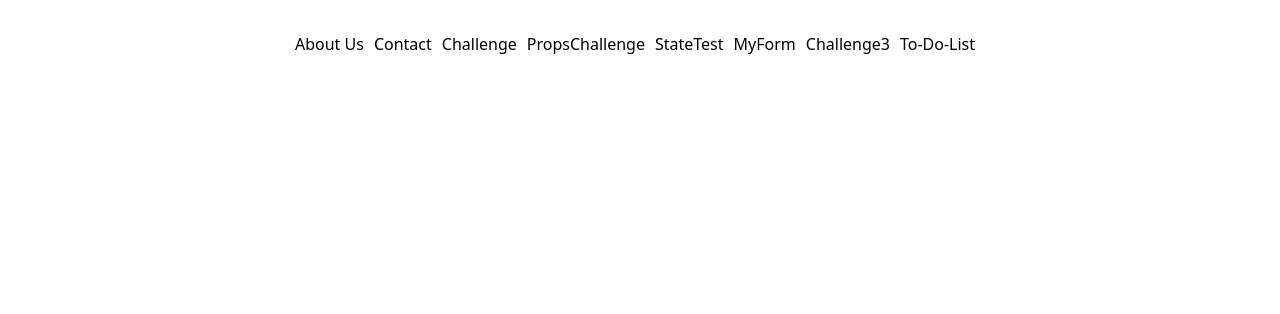
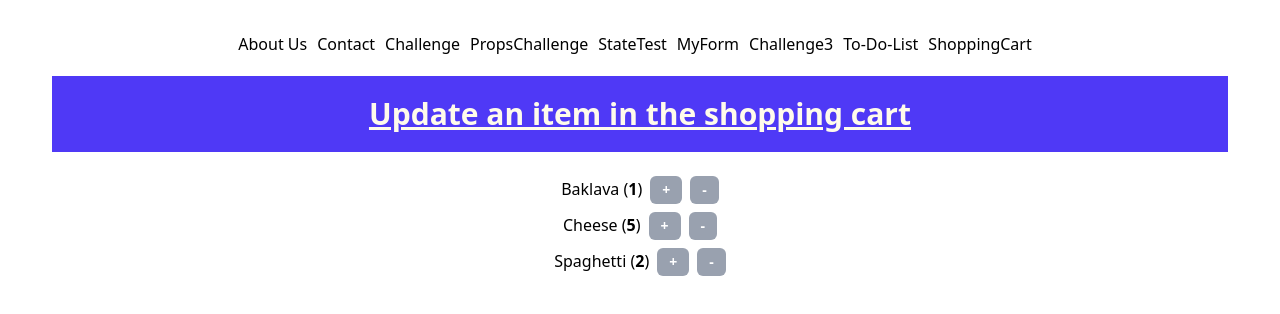
Before and after one commit to hero-Can/React-Js-Challenges, a React (Vite) app: page /shoppingCart in a window 1280 px wide. Shown: the top 314 px of the page. Built offline with nearby package versions, Linux system fonts and the light colour scheme.

Commit message:
solve shopping cart challenge

```diff
--- a/src/App.jsx
+++ b/src/App.jsx
@@ -12,7 +12,7 @@ import StateTest from "./StateTest";
 import MyForm from "./MyForm";
 import Challenge3 from "./Challenge3";
 import ToDoList from './ToDoList';
-
+import ShoppingCart from './ShoppingCart';
 
 function App() {
 
@@ -44,6 +44,9 @@ function App() {
       <li style={{ marginRight: '10px' }}>
         <Link to="/todolist">To-Do-List</Link>
       </li>
+      <li style={{ marginRight: '10px' }}>
+        <Link to="/shoppingCart">ShoppingCart</Link>
+      </li>
     </ul>
 
 
@@ -56,6 +59,7 @@ function App() {
         <Route path="/myForm" element={<MyForm />} />
         <Route path="/challenge3" element={<Challenge3 />} />
         <Route path="/todolist" element={<ToDoList />} />
+        <Route path="/shoppingCart" element={<ShoppingCart />} />
       </Routes>
 
     </>
--- /dev/null
+++ b/src/ShoppingCart.jsx
@@ -0,0 +1,69 @@
+import { useState } from 'react';
+
+const initialProducts = [{
+  id: 0,
+  name: 'Baklava',
+  count: 1,
+}, {
+  id: 1,
+  name: 'Cheese',
+  count: 5,
+}, {
+  id: 2,
+  name: 'Spaghetti',
+  count: 2,
+}];
+
+export default function ShoppingCart() {
+  const [
+    products,
+    setProducts
+  ] = useState(initialProducts)
+
+  function handleIncreaseClick(productId) {
+    let copyProducts = [...products];
+    copyProducts[productId].count = products[productId].count + 1 ;
+    setProducts(copyProducts);
+  }
+
+  function handleDecreaseClick(productId) {
+    setProducts(products.map(product => {
+      if (product.id === productId && product.count > 0) {
+        return {
+          ...product,
+          count: product.count - 1
+        };
+      } else {
+        return product;
+      }
+    }))
+  }
+
+  return (
+    <>
+    <h1 className="text-3xl font-bold underline bg-indigo-600 p-5 m-5 text-amber-50">
+    Update an item in the shopping cart
+      </h1>
+    <ul>
+      {products.map(product => (
+        <li key={product.id}>
+          {product.name}
+          {' '}
+          (<b>{product.count}</b>)
+          <button className='ml-2 bg-gray-400 hover:bg-gray-600 text-white px-3 py-1 rounded-md text-sm font-semibold transition duration-200 my-1' onClick={() => {
+            handleIncreaseClick(product.id);
+          }}>
+            +
+          </button>
+
+          <button className='ml-2 bg-gray-400 hover:bg-gray-600 text-white px-3 py-1 rounded-md text-sm font-semibold transition duration-200 my-1' onClick={() => {
+            handleDecreaseClick(product.id);
+          }}>
+            -
+          </button>
+        </li>
+      ))}
+    </ul>
+    </>
+  );
+}
```
